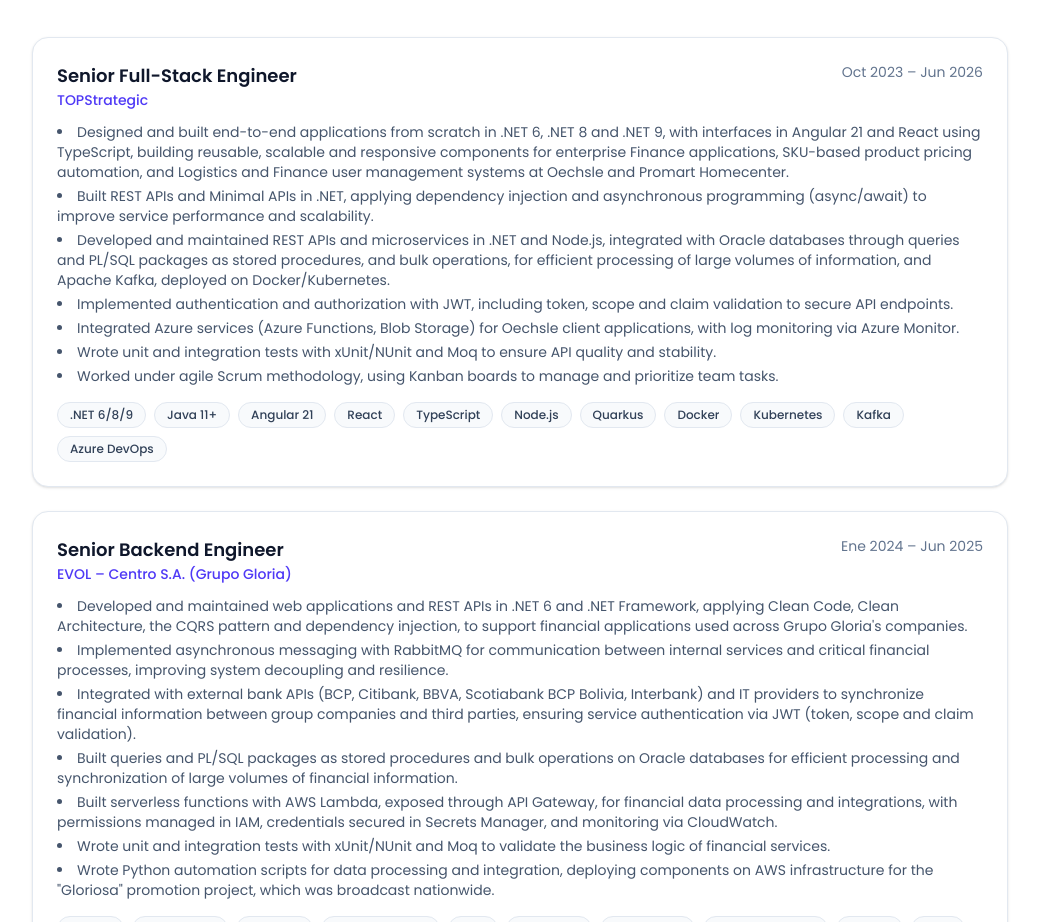
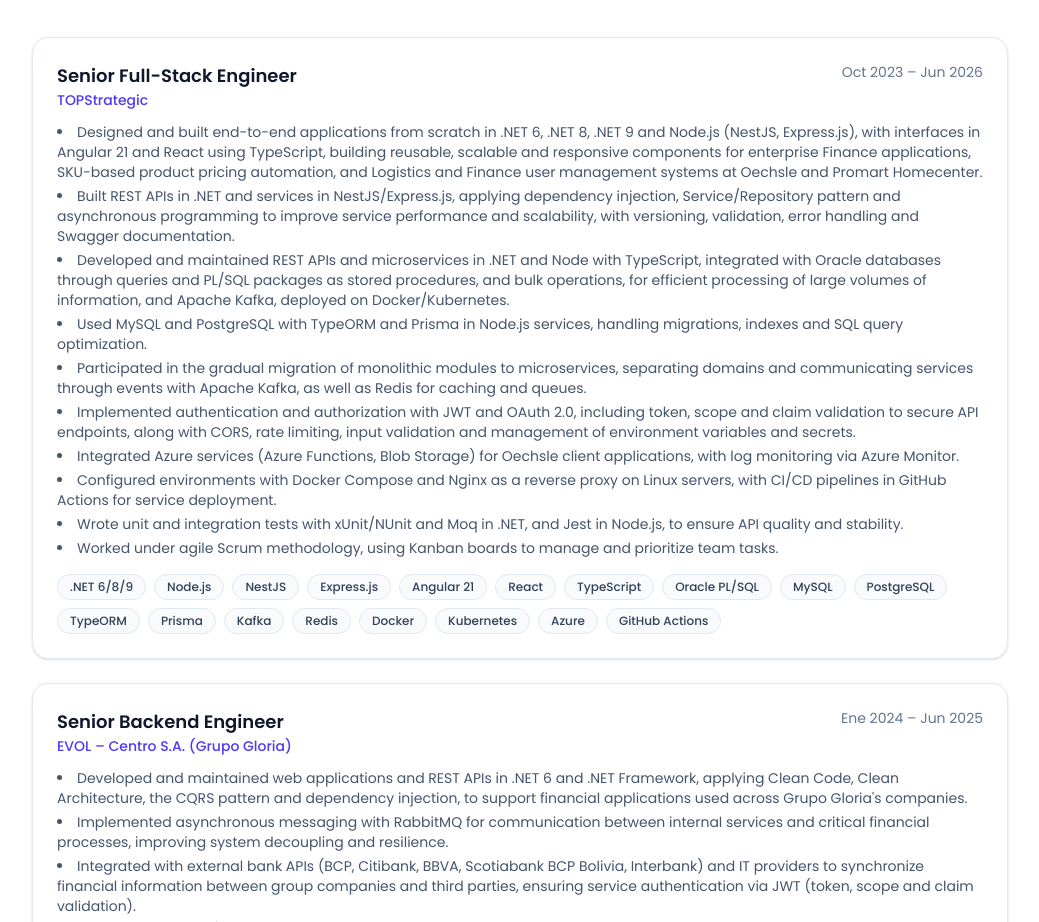
Before and after one commit to pgrimaldo24/web-cv-software-engineer, a React (Vite) app: page / in a window 1280 px wide. Shown: the part 1920-2842 px from the top of the page, without its empty margins (120-1159 px from the left). Built offline with nearby package versions, Linux system fonts and the light colour scheme.

Commit message:
chore: update config  technologies and skills

```diff
--- a/src/data/experience.ts
+++ b/src/data/experience.ts
@@ -7,16 +7,23 @@
     period: 'Oct 2023 – Jun 2026',
     stack: [
       '.NET 6/8/9',
-      'Java 11+',
+      'Node.js',
+      'NestJS',
+      'Express.js',
       'Angular 21',
       'React',
       'TypeScript',
-      'Node.js',
-      'Quarkus',
+      'Oracle PL/SQL',
+      'MySQL',
+      'PostgreSQL',
+      'TypeORM',
+      'Prisma',
+      'Kafka',
+      'Redis',
       'Docker',
       'Kubernetes',
-      'Kafka',
-      'Azure DevOps',
+      'Azure',
+      'GitHub Actions',
     ],
   },
   {
--- a/src/i18n/locales/en.json
+++ b/src/i18n/locales/en.json
@@ -48,12 +48,15 @@
       "topstrategic": {
         "role": "Senior Full-Stack Engineer",
         "achievements": [
-          "Designed and built end-to-end applications from scratch in .NET 6, .NET 8 and .NET 9, with interfaces in Angular 21 and React using TypeScript, building reusable, scalable and responsive components for enterprise Finance applications, SKU-based product pricing automation, and Logistics and Finance user management systems at Oechsle and Promart Homecenter.",
-          "Built REST APIs and Minimal APIs in .NET, applying dependency injection and asynchronous programming (async/await) to improve service performance and scalability.",
-          "Developed and maintained REST APIs and microservices in .NET and Node.js, integrated with Oracle databases through queries and PL/SQL packages as stored procedures, and bulk operations, for efficient processing of large volumes of information, and Apache Kafka, deployed on Docker/Kubernetes.",
-          "Implemented authentication and authorization with JWT, including token, scope and claim validation to secure API endpoints.",
+          "Designed and built end-to-end applications from scratch in .NET 6, .NET 8, .NET 9 and Node.js (NestJS, Express.js), with interfaces in Angular 21 and React using TypeScript, building reusable, scalable and responsive components for enterprise Finance applications, SKU-based product pricing automation, and Logistics and Finance user management systems at Oechsle and Promart Homecenter.",
+          "Built REST APIs in .NET and services in NestJS/Express.js, applying dependency injection, Service/Repository pattern and asynchronous programming to improve service performance and scalability, with versioning, validation, error handling and Swagger documentation.",
+          "Developed and maintained REST APIs and microservices in .NET and Node with TypeScript, integrated with Oracle databases through queries and PL/SQL packages as stored procedures, and bulk operations, for efficient processing of large volumes of information, and Apache Kafka, deployed on Docker/Kubernetes.",
+          "Used MySQL and PostgreSQL with TypeORM and Prisma in Node.js services, handling migrations, indexes and SQL query optimization.",
+          "Participated in the gradual migration of monolithic modules to microservices, separating domains and communicating services through events with Apache Kafka, as well as Redis for caching and queues.",
+          "Implemented authentication and authorization with JWT and OAuth 2.0, including token, scope and claim validation to secure API endpoints, along with CORS, rate limiting, input validation and management of environment variables and secrets.",
           "Integrated Azure services (Azure Functions, Blob Storage) for Oechsle client applications, with log monitoring via Azure Monitor.",
-          "Wrote unit and integration tests with xUnit/NUnit and Moq to ensure API quality and stability.",
+          "Configured environments with Docker Compose and Nginx as a reverse proxy on Linux servers, with CI/CD pipelines in GitHub Actions for service deployment.",
+          "Wrote unit and integration tests with xUnit/NUnit and Moq in .NET, and Jest in Node.js, to ensure API quality and stability.",
           "Worked under agile Scrum methodology, using Kanban boards to manage and prioritize team tasks."
         ]
       },
--- a/src/i18n/locales/es.json
+++ b/src/i18n/locales/es.json
@@ -48,12 +48,15 @@
       "topstrategic": {
         "role": "Senior Full-Stack Engineer",
         "achievements": [
-          "Diseño y desarrollo de aplicaciones end-to-end desde cero en .NET 6, .NET 8 y .NET 9, con interfaces en Angular 21 y React usando TypeScript, construyendo componentes reutilizables, escalables y responsivos para aplicaciones empresariales de Finanzas, Automatización de generación de precio de productos por SKU y Sistemas de gestión operativa de usuarios de Logística y Finanzas en Oechsle y Promart Homecenter.",
-          "Desarrollo de APIs REST y Minimal APIs en .NET, aplicando inyección de dependencias y programación asíncrona (async/await) para mejorar el rendimiento y la escalabilidad de los servicios.",
-          "Desarrollo y mantenimiento de APIs REST y microservicios en .NET y Node.js, integrados con bases de datos Oracle mediante consultas y paquetes PL/SQL como procedimientos, y operaciones bulk, para el procesamiento eficiente de grandes volúmenes de información, y Apache Kafka, desplegados en Docker/Kubernetes.",
-          "Implementación de autenticación y autorización con JWT como validación de tokens, scopes y claims para proteger los endpoints de las APIs.",
+          "Diseño y desarrollo de aplicaciones end-to-end desde cero en .NET 6, .NET 8, .NET 9 y Node.js (NestJS, Express.js), con interfaces en Angular 21 y React usando TypeScript, construyendo componentes reutilizables, escalables y responsivos para aplicaciones empresariales de Finanzas, Automatización de generación de precio de productos por SKU y Sistemas de gestión operativa de usuarios de Logística y Finanzas en Oechsle y Promart Homecenter.",
+          "Desarrollo de APIs REST en .NET y servicios en NestJS/Express.js, aplicando inyección de dependencias, Service/Repository y programación asíncrona para mejorar el rendimiento y la escalabilidad de los servicios, con versionado, validación, manejo de errores y documentación en Swagger.",
+          "Desarrollo y mantenimiento de APIs REST y microservicios en .NET y Node con Ts, integrados con bases de datos Oracle mediante consultas y paquetes PL/SQL como procedimientos, y operaciones bulk, para el procesamiento eficiente de grandes volúmenes de información, y Apache Kafka, desplegados en Docker/Kubernetes.",
+          "Uso de MySQL y PostgreSQL con TypeORM y Prisma en los servicios Node.js, trabajando migraciones, índices y optimización de consultas SQL.",
+          "Participación en la migración gradual de módulos monolíticos hacia microservicios, separando dominios y comunicando servicios por eventos con Apache Kafka, además de Redis para caché y colas.",
+          "Implementación de autenticación y autorización con JWT y OAuth 2.0 como validación de tokens, scopes y claims para proteger los endpoints de las APIs, junto con CORS, rate limiting, validación de inputs y manejo de variables de entorno y secretos.",
           "Integración de servicios Azure (Azure Functions, Blob Storage) para las aplicaciones del cliente Oechsle, con monitoreo de logs mediante Azure Monitor.",
-          "Desarrollo de pruebas unitarias y de integración con xUnit/NUnit y Moq para garantizar la calidad y estabilidad de las APIs.",
+          "Configuración de entornos con Docker Compose y Nginx como reverse proxy en servidores Linux, con pipelines CI/CD en GitHub Actions para el despliegue de los servicios.",
+          "Desarrollo de pruebas unitarias y de integración con xUnit/NUnit y Moq en .NET, y Jest en Node.js, para garantizar la calidad y estabilidad de las APIs.",
           "Trabajo bajo metodología ágil Scrum, con tableros Kanban para la gestión y priorización de tareas del equipo."
         ]
       },
```
